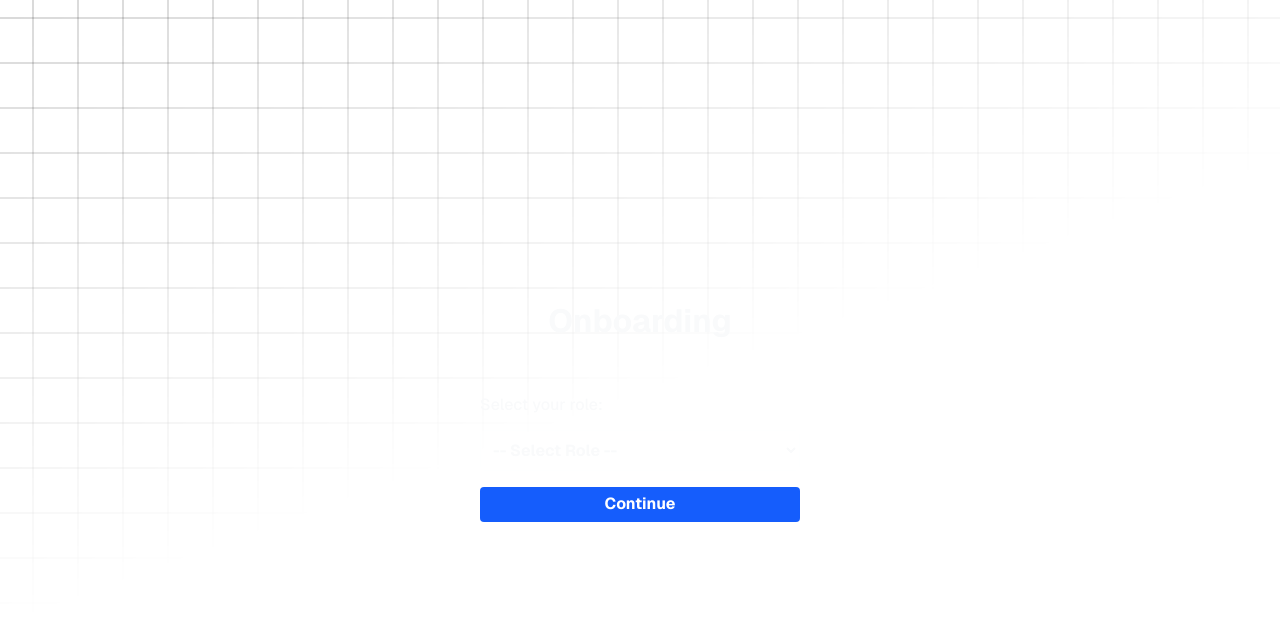
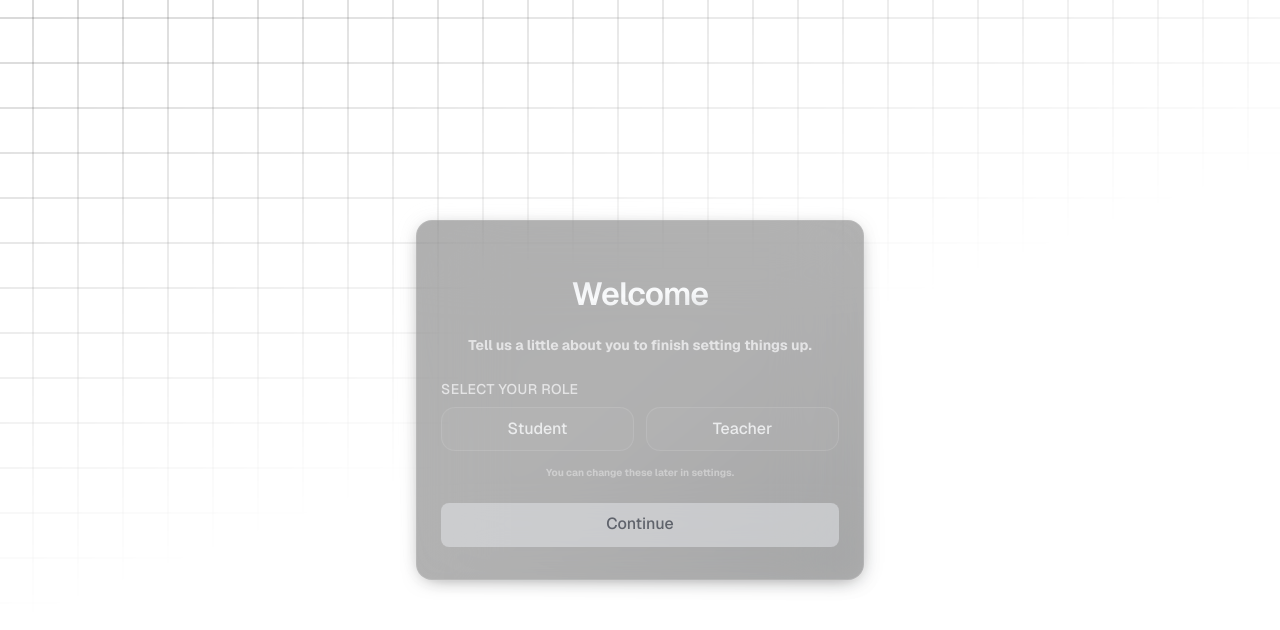
Before and after one commit to Its-Frostz/kiitat, a Next.js app: page /onboarding in a window 1280 px wide. Shown: the top 630 px of the page. Built offline with nearby package versions, Linux system fonts and the light colour scheme; no server answers.

Commit message:
Onboarding page improved UI

```diff
--- a/src/app/attendance/page.tsx
+++ b/src/app/attendance/page.tsx
@@ -100,7 +100,7 @@ function AttendanceContent() {
             qrPayload.longitude
           );
 
-          if (distance > 10) {
+          if (distance > 50) {
             setError(`You are too far from the attendance location (${distance.toFixed(0)}m away). Please move closer.`);
             setLoading(false);
             return;
--- a/src/app/dashboard/page.tsx
+++ b/src/app/dashboard/page.tsx
@@ -488,7 +488,7 @@ function StudentDashboard({ user }: { user: User }) {
       }
 
       const dist = getDistanceFromLatLonInMeters(location.lat, location.lng, qr.latitude, qr.longitude);
-      if (dist > 10) {
+      if (dist > 50) {
         setInfo(`You are too far from the attendance location (${dist.toFixed(0)}m away). Please move closer.`);
         return;
       }
--- a/src/app/onboarding/page.tsx
+++ b/src/app/onboarding/page.tsx
@@ -2,41 +2,82 @@
 import { useState } from "react";
 import { supabase } from "@/lib/supabaseClient";
 import { useRouter } from "next/navigation";
+import { motion, type Variants, AnimatePresence } from "framer-motion";
+import clsx from "clsx";
+import { Button } from "@/components/ui/button";
+const MotionButton = motion(Button);
+
+// Animation variants for staggered student fields
+const containerVariants = {
+  hidden: { opacity: 0, y: 6, scale: 0.98 },
+  show: {
+    opacity: 1,
+    y: 0,
+    scale: 1,
+    transition: {
+      type: 'spring',
+      stiffness: 120,
+      damping: 18,
+      mass: 0.6,
+      staggerChildren: 0.08,
+      delayChildren: 0.05
+    }
+  },
+  exit: {
+    opacity: 0,
+    y: 4,
+    scale: 0.985,
+    transition: { duration: 0.18, ease: 'easeOut' }
+  }
+} satisfies Variants;
+
+const fieldVariants = {
+  hidden: { opacity: 0, y: 14 },
+  show: {
+    opacity: 1,
+    y: 0,
+    transition: { type: 'spring', stiffness: 160, damping: 20, mass: 0.5 }
+  },
+  exit: { opacity: 0, y: 4, transition: { duration: 0.15 } }
+} satisfies Variants;
 
 export default function Onboarding() {
   const [role, setRole] = useState("");
   const [year, setYear] = useState("");
   const [section, setSection] = useState("");
   const [error, setError] = useState("");
+  const [submitting, setSubmitting] = useState(false);
   const router = useRouter();
 
   const handleSubmit = async (e: React.FormEvent) => {
     e.preventDefault();
+    if (submitting) return; // guard against double click
     setError("");
     if (!role || (role === "STUDENT" && (!year || !section))) {
       setError("Please fill all required fields.");
       return;
     }
+    setSubmitting(true);
+    try {
       const { data: { user } } = await supabase.auth.getUser();
       if (!user) {
         setError("Not authenticated");
+        setSubmitting(false);
         return;
       }
-
       // Save onboarding info to user metadata
       const updates: { role: string; year?: string; section?: string } = { role };
       if (role === "STUDENT") {
         updates.year = year;
         updates.section = section;
       }
-
       const { error: updateError } = await supabase.auth.updateUser({ data: updates });
       if (updateError) {
         setError(updateError.message);
+        setSubmitting(false);
         return;
       }
-
-    // Sync user to database
+      // Sync user to database (best effort)
       try {
         const syncResponse = await fetch('/api/users/sync', {
           method: 'POST',
@@ -50,42 +91,175 @@ export default function Onboarding() {
             section: role === "STUDENT" ? section : null,
           }),
         });
-
         const syncResult = await syncResponse.json();
         if (!syncResult.success) {
           console.error('User sync failed:', syncResult.error);
-        // Continue anyway - we'll handle this gracefully
         }
-    } catch (syncError) {
-      console.error('User sync error:', syncError);
-      // Continue anyway - we'll handle this gracefully
+      } catch (syncErr) {
+        console.error('User sync error:', syncErr);
       }
-
-    // Redirect to dashboard
       router.push("/dashboard");
+    } catch (err: any) {
+      setError(err?.message || 'Unexpected error');
+      setSubmitting(false);
+    }
   };
 
   return (
-    <div className="flex flex-col items-center justify-center min-h-screen gap-8">
-      <h1 className="text-2xl font-bold">Onboarding</h1>
-      <form className="flex flex-col gap-4 w-80" onSubmit={handleSubmit}>
-        <label className="font-medium">Select your role:</label>
-        <select value={role} onChange={e => setRole(e.target.value)} className="p-2 border rounded" required>
-          <option value="">-- Select Role --</option>
-          <option value="TEACHER">Teacher</option>
-          <option value="STUDENT">Student</option>
-        </select>
-        {role === "STUDENT" && (
-          <>
-            <label className="font-medium">Year:</label>
-            <input type="number" min="1" max="5" value={year} onChange={e => setYear(e.target.value)} className="p-2 border rounded" required={role === "STUDENT"} />
-            <label className="font-medium">Section:</label>
-            <input type="text" value={section} onChange={e => setSection(e.target.value)} className="p-2 border rounded" required={role === "STUDENT"} />
-          </>
+    <div className="relative min-h-screen w-full overflow-hidden flex items-center justify-center px-4 py-12">
+      {/* Card */}
+      <motion.div
+        initial={{ opacity: 0, y: 24, scale: 0.97 }}
+        animate={{ opacity: 1, y: 0, scale: 1 }}
+        transition={{ duration: 0.6, ease: 'easeOut' }}
+        className="relative w-full max-w-md"
+      >
+        <div className="absolute -inset-px rounded-2xl bg-gradient-to-br from-primary/25 via-primary/5 to-secondary/25 opacity-35 blur-md" aria-hidden />
+        <div className="relative rounded-2xl border border-white/10 bg-white/5 dark:bg-black/30 backdrop-blur-2xl shadow-[0_0_0_1px_rgba(255,255,255,0.04),0_4px_20px_-8px_rgba(0,0,0,0.55)] px-6 py-8">
+          <div className="mb-6 text-center">
+            <h1 className="text-3xl font-semibold tracking-tight bg-clip-text text-transparent bg-gradient-to-br from-primary via-foreground to-primary/70">Welcome</h1>
+            <p className="mt-2 text-sm text-foreground/70">Tell us a little about you to finish setting things up.</p>
+          </div>
+
+          <form onSubmit={handleSubmit} className="space-y-6">
+            <div className="space-y-2">
+              <p className="text-sm font-medium uppercase tracking-wide text-foreground/70">Select your role</p>
+              <div className="grid grid-cols-2 gap-3">
+                {['STUDENT','TEACHER'].map(r => (
+                  <button
+                    key={r}
+                    type="button"
+                    onClick={() => setRole(r)}
+                    className={clsx(
+                      'group relative overflow-hidden rounded-xl border px-4 py-3 text-sm font-medium transition focus:outline-none focus-visible:ring-2 focus-visible:ring-primary/60',
+                      'before:absolute before:inset-0 before:-z-10 before:opacity-0 before:transition before:duration-500 before:[background:radial-gradient(circle_at_30%_20%,theme(colors.primary)/35,transparent_70%)] hover:before:opacity-100',
+                      role === r
+                        ? 'border-primary/60 bg-primary/20 text-foreground shadow-[0_0_0_1px_theme(colors.primary/40),0_0_18px_-6px_theme(colors.primary/45)]'
+                        : 'border-white/10 bg-white/2.5 text-foreground/80 hover:border-primary/40 hover:text-foreground'
                     )}
-        <button type="submit" className="bg-blue-600 text-white py-2 rounded mt-4">Continue</button>
-        {error && <div className="text-red-600">{error}</div>}
+                  >
+                    <span className="relative z-10">{r === 'STUDENT' ? 'Student' : 'Teacher'}</span>
+                  </button>
+                ))}
+              </div>
+            </div>
+
+            {/* Student extra fields */}
+            <AnimatePresence mode="wait">
+              {role === 'STUDENT' && (
+                <motion.div
+                  key="studentFields"
+                  variants={containerVariants}
+                  initial="hidden"
+                  animate="show"
+                  exit="exit"
+                  className="space-y-5"
+                >
+                  <motion.div variants={fieldVariants} className="space-y-2">
+                    <label className="block text-xs font-medium tracking-wide uppercase text-foreground/60">Year</label>
+                    <input
+                      type="number"
+                      min="1"
+                      max="5"
+                      value={year}
+                      onChange={e => setYear(e.target.value)}
+                      required
+                      className="w-full rounded-lg bg-white/5 px-3 py-2 text-sm border border-white/10 focus:border-primary/60 focus:ring-2 focus:ring-primary/30 outline-none transition placeholder:text-foreground/30"
+                      placeholder="Eg. 2"
+                    />
+                  </motion.div>
+                  <motion.div variants={fieldVariants} className="space-y-2">
+                    <label className="block text-xs font-medium tracking-wide uppercase text-foreground/60">Section</label>
+                    <input
+                      type="text"
+                      value={section}
+                      onChange={e => setSection(e.target.value.toUpperCase())}
+                      required
+                      className="w-full rounded-lg bg-white/5 px-3 py-2 text-sm border border-white/10 focus:border-primary/60 focus:ring-2 focus:ring-primary/30 outline-none transition placeholder:text-foreground/30"
+                      placeholder="Eg. A"
+                    />
+                  </motion.div>
+                </motion.div>
+              )}
+            </AnimatePresence>
+
+            {error && (
+              <motion.div
+                initial={{ opacity: 0, y: -4 }}
+                animate={{ opacity: 1, y: 0 }}
+                className="rounded-md border border-red-500/30 bg-red-500/10 px-3 py-2 text-xs font-medium text-red-200"
+              >
+                {error}
+              </motion.div>
+            )}
+
+            {/* Helper note moved above submit for better context */}
+            <p className="text-[10px] text-center text-foreground/40 -mt-2">You can change these later in settings.</p>
+
+            {/* Submit button */}
+            <MotionButton
+              whileTap={!submitting ? { scale: 0.95 } : undefined}
+              whileHover={!submitting ? { translateY: -2 } : undefined}
+              disabled={!role || submitting}
+              type="submit"
+              aria-busy={submitting}
+              className="relative w-full h-11 text-sm font-medium overflow-hidden"
+            >
+              <span className="relative flex w-full items-center justify-center">
+                {/* Spinner (absolutely positioned so text stays centered) */}
+                <AnimatePresence initial={false}>
+                  {submitting && (
+                    <motion.span
+                      key="spinner"
+                      initial={{ opacity: 0, scale: 0.6 }}
+                      animate={{ opacity: 1, scale: 1 }}
+                      exit={{ opacity: 0, scale: 0.6 }}
+                      transition={{ duration: 0.2 }}
+                      className="absolute left-4 inline-block size-4 rounded-full border-2 border-primary/30 border-t-primary"
+                      style={{ willChange: 'transform' }}
+                      aria-hidden="true"
+                    />
+                  )}
+                </AnimatePresence>
+                {/* Text swap */}
+                <AnimatePresence mode="wait" initial={false}>
+                  {submitting ? (
+                    <motion.span
+                      key="processing"
+                      initial={{ opacity: 0, y: 4 }}
+                      animate={{ opacity: 1, y: 0 }}
+                      exit={{ opacity: 0, y: -4 }}
+                      transition={{ duration: 0.2 }}
+                      className="tracking-wide text-xs"
+                      aria-live="polite"
+                    >
+                      Processing...
+                    </motion.span>
+                  ) : (
+                    <motion.span
+                      key="continue"
+                      initial={{ opacity: 0, y: 4 }}
+                      animate={{ opacity: 1, y: 0 }}
+                      exit={{ opacity: 0, y: -4 }}
+                      transition={{ duration: 0.2 }}
+                    >
+                      Continue
+                    </motion.span>
+                  )}
+                </AnimatePresence>
+              </span>
+              {/* Spinner rotation animation */}
+              <style jsx>{`
+                [aria-busy='true'] [key='spinner'], [aria-busy='true'] .spinner {
+                  animation: spin 0.8s linear infinite;
+                }
+                @keyframes spin { to { transform: rotate(360deg); } }
+              `}</style>
+            </MotionButton>
+            {/* Removed helper text from below submit */}
           </form>
+        </div>
+      </motion.div>
     </div>
   );
 }
```
Lines whose indentation alone changed are shown as unchanged.
